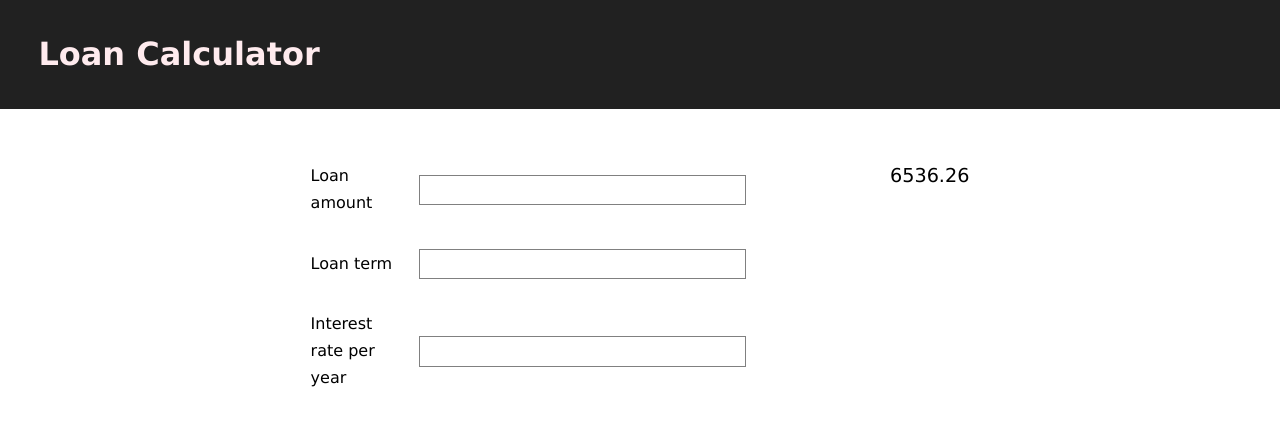
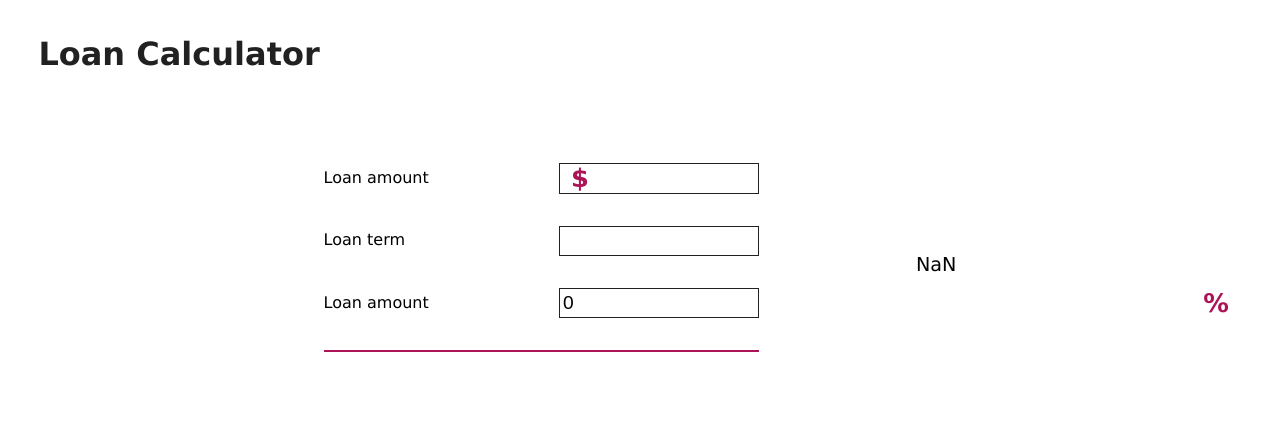
Before and after one commit to rachelrly/loan-calculator, a React (Create React App) app: page / in a window 1280 px wide. Shown: the top 426 px of the page. Built offline with nearby package versions, Linux system fonts and the light colour scheme.

Commit message:
removed reducer and controlling interest rate proporly

```diff
--- a/src/components/Calculator.js
+++ b/src/components/Calculator.js
@@ -1,7 +1,7 @@
 import React, { useContext, useEffect, useState } from 'react'
 import { LoanContext } from '../contexts/LoanContext'
 import LoanAmount from './LoanAmount'
-
+import InterestRate from './InterestRate'
 
 function Calculator() {
   const { dispatch, loanAmt } = useContext(LoanContext);
@@ -16,10 +16,7 @@ function Calculator() {
         <label>Loan term</label>
         <input type='text' onChange={e => { }} />
       </fieldset>
-      <fieldset>
-        <label>Interest rate per year</label>
-        <input type='text' onChange={e => { }} />
-      </fieldset>
+      <InterestRate />
     </form>
   )
 }
--- /dev/null
+++ b/src/components/InterestRate.js
@@ -0,0 +1,22 @@
+import React, { useContext, useEffect } from 'react'
+import { LoanContext } from '../contexts/LoanContext'
+import { isNumericValue } from '../utils/utils'
+
+
+function InterestRate() {
+  const { handleInterestRate, interestRate } = useContext(LoanContext)
+
+  useEffect(() => { }, [interestRate])
+
+  return (
+    <fieldset>
+      <label className='interest-rate-label'>Loan amount</label>
+      <span className='percent-sign-input'>
+        <span className='percent-sign'>%</span>
+        <input type='text' className='interest-rate-input' value={interestRate} onChange={e => handleInterestRate(e.target.value)} />
+      </span>
+    </fieldset>
+  )
+}
+
+export default InterestRate
--- a/src/components/LoanAmount.js
+++ b/src/components/LoanAmount.js
@@ -3,25 +3,19 @@ import { LoanContext } from '../contexts/LoanContext'
 import { isNumericValue } from '../utils/utils'
 
 function LoanAmount() {
-  const { dispatch, loanAmount } = useContext(LoanContext)
+  const { handleLoanAmt, loanAmount } = useContext(LoanContext)
 
-  const handleDispatch = e => {
-    //check if number
-    console.log(e.target.value)
-    if (!isNumericValue(e.target.value)) return null
-    console.log('got past regex')
-    dispatch({
-      type: 'changeAmt',
-      payload: { val: e.target.value }
-    })
-  }
+
 
   useEffect(() => { }, [loanAmount])
 
   return (
     <fieldset>
-      <label>Loan amount</label>
-      <input type='text' value={loanAmount} onChange={e => handleDispatch(e)} />
+      <label className='loan-amount-label'>Loan amount</label>
+      <span className='dollar-sign-input'>
+        <span className='dollar-sign'>$</span>
+        <input type='text' className='loan-amount-input' value={loanAmount} onChange={e => handleLoanAmt(e.target.value)} />
+      </span>
     </fieldset>
   )
 }
--- a/src/components/PaymentInfo.js
+++ b/src/components/PaymentInfo.js
@@ -8,7 +8,9 @@ function PaymentInfo() {
   useEffect(() => { }, [loanAmt, loanTerm, interestRate])
   return (
     <div className='payment-info-wrapper'>
-      <p>{useCalculatePayments()}</p>
+      <div>
+        <p>{useCalculatePayments()}</p>
+      </div>
     </div>
   )
 }
--- a/src/contexts/LoanContext.js
+++ b/src/contexts/LoanContext.js
@@ -1,4 +1,4 @@
-import React, { createContext, useReducer } from 'react'
+import React, { createContext, useState } from 'react'
 import { validateLoanAmount, validateInterestRate, validateLoanTerm } from '../utils/utils'
 
 
@@ -8,32 +8,30 @@ export const LoanContext = createContext()
 
 /*This component wraps index.js */
 function LoanContextProvider({ children }) {
-  /*I used a reducer here because the state is deeply tied together */
-  const reducer = (state, action) => {
-    const { val } = action.payload
-    switch (action.type) {
-      case 'changeAmt':
-        if (!validateLoanAmount(val)) return state
-        return { ...state, loanAmt: value }
-      case 'changeTerm':
-        if (!validateLoanTerm(val, action.payload.term)) return state
-        return { ...state, loanTerm: value }
-      case 'changeInterest':
-        if (!validateInterestRate(val)) return state
-        return { ...state, interestRate: value }
-      case 'reset': return { loanAmt: 0, loanTerm: 0, interestRate: 0 }
-      default: return state
-    }
+  const [loanAmt, setLoanAmt] = useState(0)
+  const [loanTerm, setLoanTerm] = useState(0)
+  const [interestRate, setInterestRate] = useState(0)
+
+  const isNumericValue = (value) => {
+    /*returns boolean if number includes
+    digits and decimals only */
+    const regex = /^\d+(\.\d{1,2})?$/
+    return regex.test(Number(value))
   }
 
+  const handleLoanAmt = val => {
+    if (!isNumericValue(val)) return null
+    setLoanAmt(val)
+  }
 
+  const handleInterestRate = val => {
+    console.log(val)
+    if (!isNumericValue(val)) return null
+    else if (val > 100) return null //percent cannot be greater than 100
+    setInterestRate(val)
+  }
 
-  const [state, dispatch] = useReducer(
-    reducer, { loanAmt: 12000, loanTerm: 12, interestRate: 6.5 }
-  )
-
-  const { loanAmt, loanTerm, interestRate } = state
-  const value = { loanAmt, loanTerm, interestRate, dispatch }
+  const value = { loanAmt, loanTerm, interestRate, handleLoanAmt, handleInterestRate }
 
   return (
     <LoanContext.Provider value={value}>
--- a/src/css/LoanCalculator.css
+++ b/src/css/LoanCalculator.css
@@ -5,6 +5,41 @@
   align-self: center;
 }
 
+.dollar-sign-input{
+  position: relative;
+}
+
+.loan-amount-input{
+  padding-left: 35px;
+}
+
+.dollar-sign{
+  right: 170px;
+  width: inherit;
+
+}
+.interest-rate-input{
+  padding-right: 45px;
+}
+
+.percent-sign{
+width: inherit;
+right: calc(var(--spacer-sm) + 35px);
+}
+
+.percent-sign, .dollar-sign{
+  overflow: visible;
+  z-index: 5;
+  font-weight: bold;
+  padding-top: 2px;
+  position: absolute;
+  font-size: var(--font-size-med);
+  color: var(--colors-accent);
+}
+
+
+
+
 @media all and (min-width: 700px){
   .loan-calculator-wrapper{
     flex-direction: row;
--- a/src/css/main.css
+++ b/src/css/main.css
@@ -62,6 +62,7 @@ section{
   width: inherit;
   padding: var(--spacer-sm) var(--spacer-lg);
   justify-content: flex-start;
+  align-items: center;
   height: 100%;
   color: var(--colors-black);
 }
@@ -87,8 +88,7 @@ header{
   flex-direction: column;
   justify-content: center;
   align-items: center;
-  background-color: var(--colors-accent-dark);
-  color: var(--colors-accent-light);
+  color: var(--colors-accent-dark);
   padding: var(--spacer-sm);
   height: var(--button-width);
 }
@@ -124,6 +124,15 @@ form{
   align-items: center;
   max-width: calc(4 * var(--button-width));
 }
+
+form::after{
+  content: ' ';
+  width: 100%;
+  margin: var(--spacer-sm) 0;
+  height: calc(2 * var(--border-width));
+  background-color: var(--colors-accent);
+}
+
 /*sets label and input next to each other*/
 fieldset{
   width: inherit;
@@ -137,25 +146,39 @@ fieldset{
 /*limits width of label*/
 label{
   padding-right: var(--spacer-sm);
-  width: var(--button-width);
+  min-width: var(--button-width);
 }
 
 input{
-  font-size: var(--font-size-sm);
-  border: var(--border-width) solid grey;
+  font-size: var(--font-size-med);
+  border: var(--border-width) solid var(--colors-accent-dark);
+  width: 200px;
+  padding-top: 2px;
+
 }
 
 input, textarea{
-  flex: 3;
-  width: 100%;
   padding: var(--spacer-tiny) ;
   font-size: var(--font-size-sm);
   outline: 0;
 }
 
 input:focus, textarea:focus{
+  border: var(--border-width) solid var(--colors-accent);
   outline: var(--border-width) solid var(--colors-accent);
 }
+
+/* .dollar-sign-input{
+  font-size: var(--font-size-sm);
+  border: var(--border-width) solid grey;
+  width: 200px;
+}
+
+.dollar-sign-input input{
+  border: 0;
+} */
+
+
 /*END FORM STYLES*/
 
 
--- a/src/css/variables.css
+++ b/src/css/variables.css
@@ -1,5 +1,5 @@
 :root{
-  --colors-accent: #0278bd;
+  --colors-accent: #AD1457;
   --colors-accent-dark:#212121;
   --colors-accent-light: #FFEBEE;
   --colors-black: #000;
```
Also changed, not shown: 1 other file (tests, documents, lock files or other folders).
